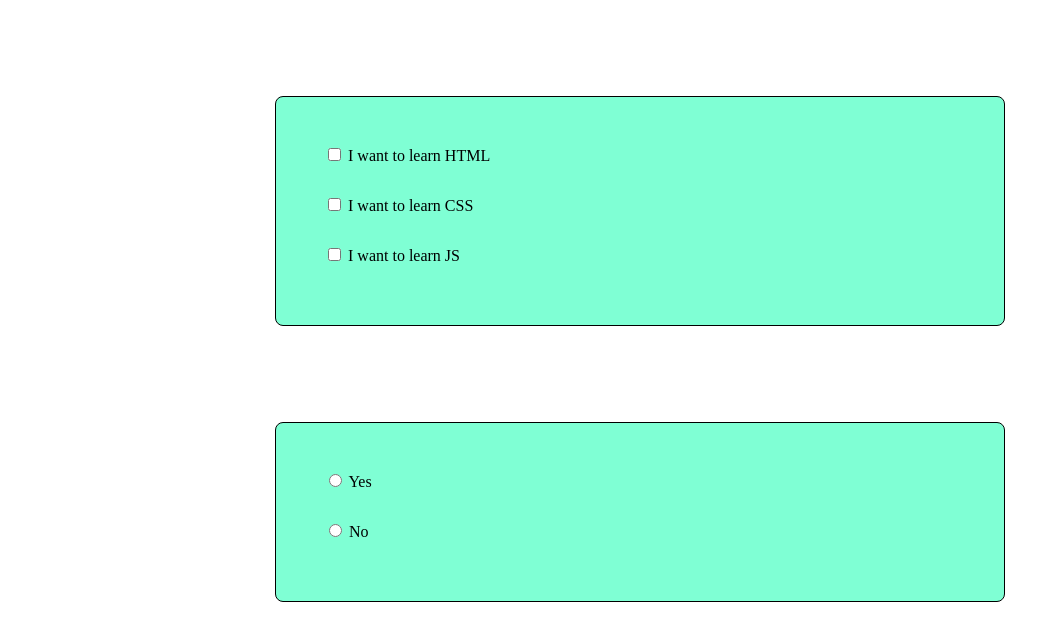
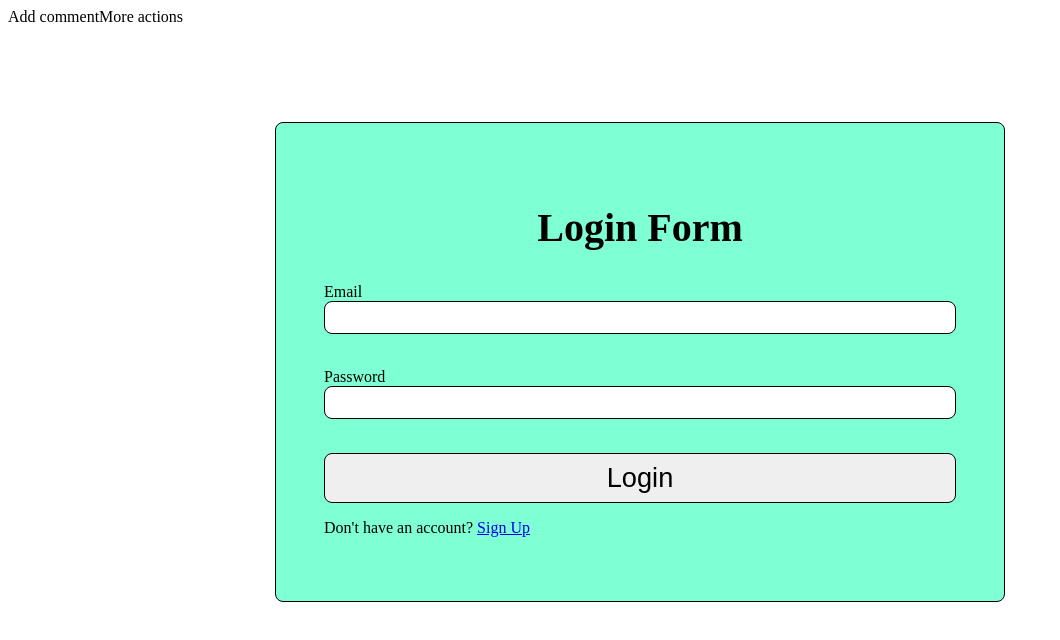
Before and after one commit to salutahmoha/FirstJavaScriptProject, a plain HTML site: page Client/login.html in a window 1280 px wide. Shown: the whole page, without its empty margins (0-1060 px from the left). Drawn offline with Linux system fonts and the light colour scheme.

Commit message:
updated the login form

```diff
--- a/Client/login.html
+++ b/Client/login.html
@@ -1,4 +1,4 @@
-<!DOCTYPE html>
+<!DOCTYPE html>Add commentMore actions
 <html lang="en">
 <head>
     <meta charset="UTF-8">
@@ -7,33 +7,18 @@
     <link rel="stylesheet" href="./Styles/login.css">
 </head>
 <body>
-    <form>
-  <label>
-    <input type="checkbox" name="languages" value="HTML">
-    I want to learn HTML
-  </label>
-  <br>
-  <label>
-    <input type="checkbox" name="languages" value="CSS">
-    I want to learn CSS
-  </label>
-  <br>
-  <label>
-    <input type="checkbox" name="languages" value="JS">
-    I want to learn JS
-  </label>
-</form>
-<form>
-    <label>
-      <input type="radio" name="question">
-      Yes
-    </label>
-    <br>
-    <label>
-      <input type="radio" name="question">
-      No
-    </label>
-  </form>
+    <form action="" id="loginForm">
+        <h2>Login Form</h2>
+        <label for="email">Email</label>
+        <input type="email" id="email"> <br>
+
+        <label for="password">Password</label>
+        <input type="password" id="password"><br>
+
+        <button type="submit" class="btn-signIn">Login</button>
+        <p>Don't have an account? <a href="signup.html">Sign Up</a></p>
+    </form>
+
     <script src="./JavaScript/login.js"></script>
 </body>
 </html>
```
